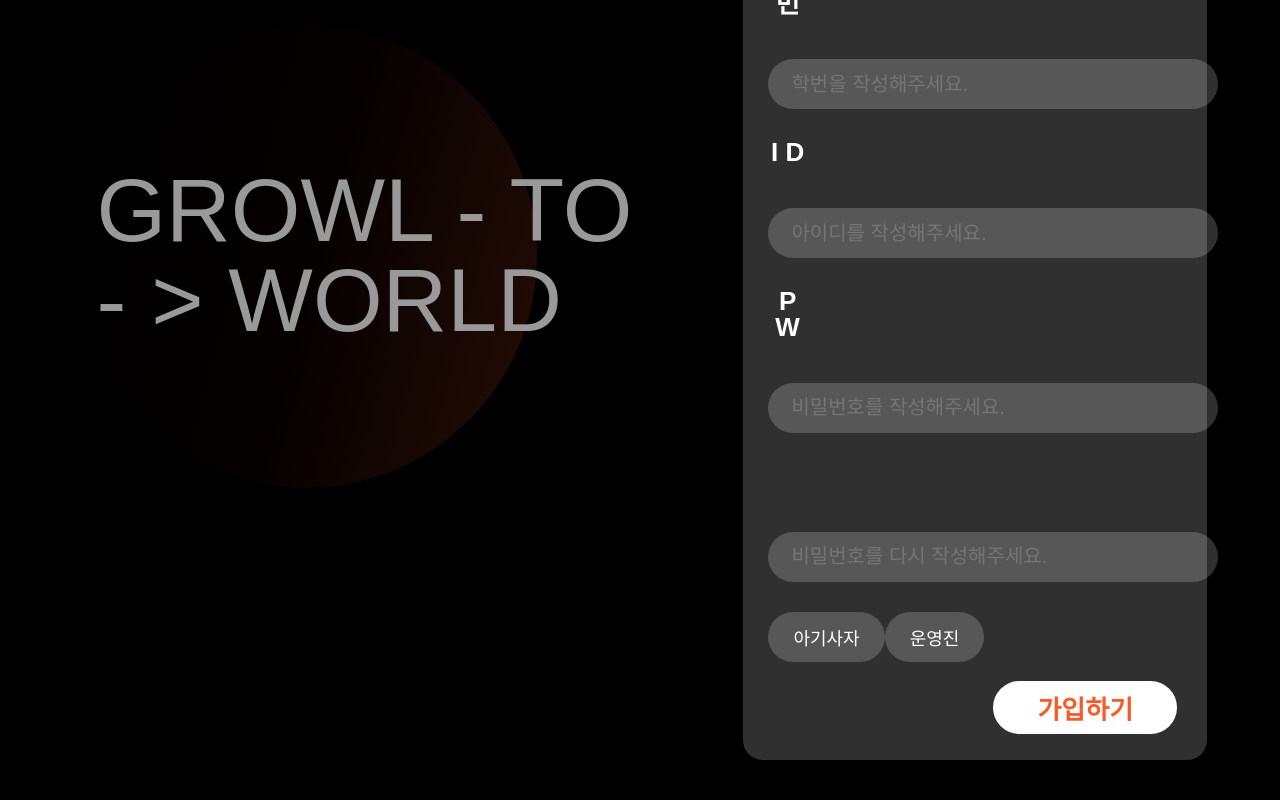
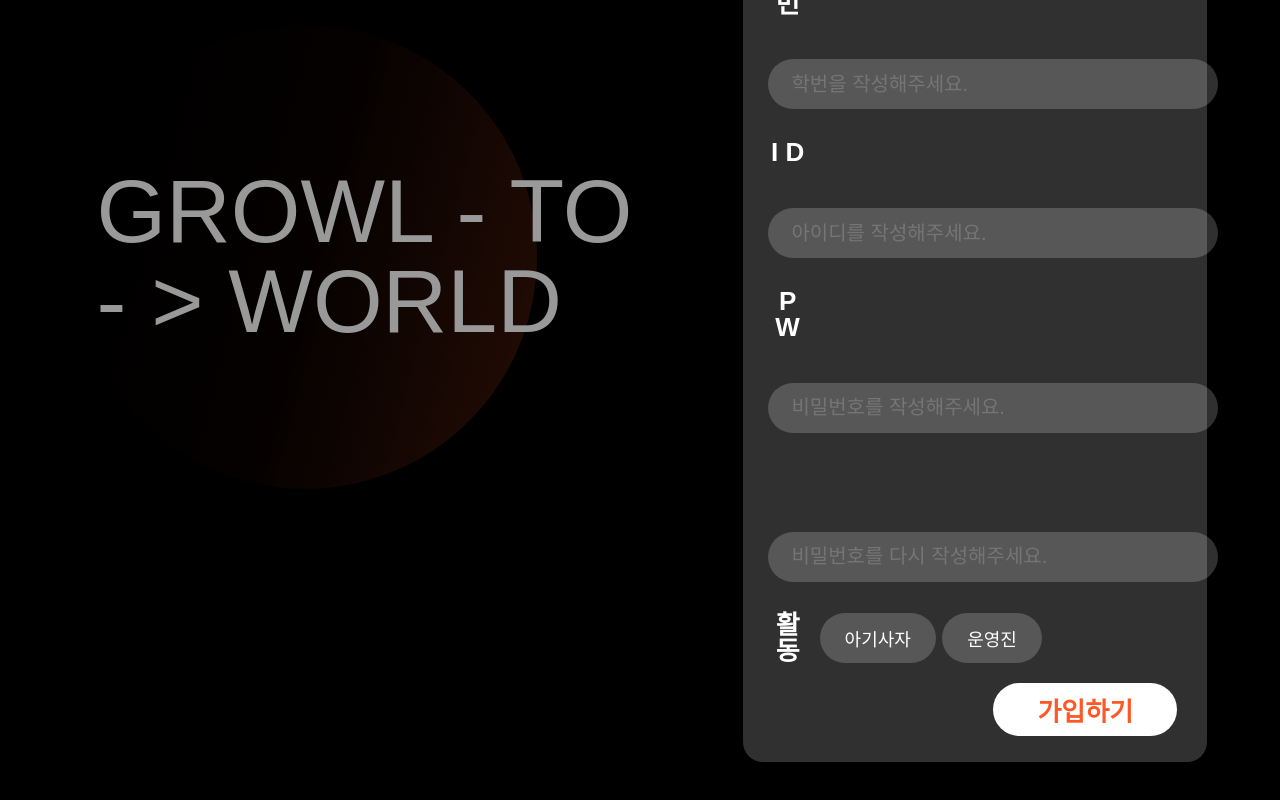
Before and after one commit to likelion12th-hufs-global-team5/team5-FE, a React (Create React App) app in the folder miniproject/: page /joinMembership in a window 1280 px wide. Shown: the part 396-1196 px from the top of the page. Built offline with nearby package versions, Linux system fonts and the light colour scheme; no server answers.

Commit message:
feat:js-cookie 사용해서 main 쿠키 설정 진행

```diff
--- a/miniproject/package.json
+++ b/miniproject/package.json
@@ -17,7 +17,6 @@
     "react-router-dom": "^6.23.0",
     "react-scripts": "5.0.1",
     "styled-components": "^6.1.9",
-    "styled-reset": "^4.5.2",
     "web-vitals": "^2.1.4"
   },
   "scripts": {
--- a/miniproject/src/components/Header.js
+++ b/miniproject/src/components/Header.js
@@ -70,7 +70,7 @@ const UserImg = styled.div`
   background-color: ${({ theme }) => theme.colors.mainColor};
 `;
 
-const LoginBtn = styled.button`
+const LoginButton = styled.button`
   padding: 0.4vw 1.5vw; /* 변경된 값 */
   font-size: ${({ theme }) => theme.fontSize.login};
   color: ${({ theme }) => theme.colors.white};
@@ -86,7 +86,16 @@ const LoginBtn = styled.button`
   }
 `;
 
-const Header = () => {
+// const LoginButton=({isLoggedIn, onLogin, onLogout })=>{
+//   return(
+//     <button
+//       onClick={isLoggedIn?onLogout:onLogin}>
+//       {isLoggedIn?'LOGOUT':'LOGIN'}
+//     </button>
+//   )
+// }
+
+const Header = ({isLoggedIn, onLogin, onLogout}) => {
   return (
     <>
       <Container>
@@ -120,7 +129,10 @@ const Header = () => {
         <User>
           <UserImg />
           <Link to={'/login'}>
-            <LoginBtn>LOGIN</LoginBtn>
+          <LoginButton
+                isLoggedIn={isLoggedIn} onLogin={onLogin} onLogout={onLogout}>
+                {isLoggedIn ? 'LOGOUT':'LOGIN'}
+          </LoginButton>
           </Link>
         </User>
       </Container>
--- /dev/null
+++ b/miniproject/src/cookie/CheckLoginStatus.js
@@ -0,0 +1,14 @@
+import Cookies from 'js-cookie';
+
+function CheckLoginStatus(){
+
+    const isLoggedIn=Cookies.get('isLoggedIn');
+
+    if (isLoggedIn==='true'){
+        console.log('사용자는 로그인 되어 있습니다.')
+    }else{
+        console.log('사용자는 로그인 되어 있지 않습니다.')
+    }
+};
+
+export default CheckLoginStatus;
--- a/miniproject/src/pages/JoinMembership.js
+++ b/miniproject/src/pages/JoinMembership.js
@@ -47,6 +47,13 @@ const JoinContainer=styled.div`
     .empty{
         /* background-color: blue; */
         width: 50%;
+    }
+
+    .position{
+        display: flex;
+        flex-direction: row;
+        flex-wrap: wrap;
+        gap: 2vw;
     }
 `;
 const JoinContainerHeader=styled.div`
@@ -288,7 +295,11 @@ const JoinMembership=()=>{
                                     value={formData.manager}
                                 >운영진</JoinInputPosition>
                             </div> */}
-                            <div onChange={handleInputChange}>
+                            <p>활동</p>
+                            <div
+                                onChange={handleInputChange}
+                                className='position'
+                                >
                                 <JoinInputPosition
                                     type='button'
                                     name='babylion'
--- a/miniproject/src/pages/Login.js
+++ b/miniproject/src/pages/Login.js
@@ -1,5 +1,5 @@
 import React, { useState } from 'react';
-import { Link } from 'react-router-dom';
+import { Link,useNavigate } from 'react-router-dom';
 import styled from 'styled-components';
 
 import LogoCircle from '../components/LogoCircle';
@@ -140,6 +140,8 @@ const ProjectDiv=styled.div`
 `;
 
 const Login=()=>{
+    const navigate=useNavigate();
+
     return(
         <>
             <Container>
@@ -154,7 +156,9 @@ const Login=()=>{
                     <LoginInput placeholder='아이디를 입력해주세요.'/>
                     <p id='inputText'>PW</p>
                     <LoginInput placeholder='비밀번호를 입력해주세요.'/>
-                    <LoginButton>Login</LoginButton>
+                    <LoginButton
+                        onClick={()=>navigate('/')}
+                    >Login</LoginButton>
                     <GotoJoinMembership>
                         회원이 아니신가요?
                         <Link to='/joinMembership' className='textGotoJoin'>
--- a/miniproject/src/pages/Main.js
+++ b/miniproject/src/pages/Main.js
@@ -1,11 +1,14 @@
-import React from 'react';
+import React, { useState } from 'react';
 import styled from 'styled-components';
+import Cookies from 'js-cookie';
 
 import Header from '../components/Header';
 import Footer from '../components/Footer';
 import Circle from '../components/Circle';
 
 import RandomStars from '../components/RandomStars';
+
+import CheckLoginStatus from '../cookie/CheckLoginStatus';
 
 
 const Container=styled.div`
@@ -22,14 +25,27 @@ const Container=styled.div`
 `;
 
 const Main = () => {
+    const [isLoggedIn, setIsLoggedIn]=useState(Cookies.get('isLoggedIn')==='true');
 
+
+    // 로그인 버튼 클릭 시 로그인 상태를 변경하고 쿠키를 설정 -> 이거는 로그인 페이지에서 선언하기
+    const handleLogin=()=>{
+        setIsLoggedIn(true);
+        Cookies.set('isLoggedIn','true');
+    };
+
+    const handleLogout=()=>{
+        setIsLoggedIn(false);
+        Cookies.remove('isLoggedIn');
+    }
     return(
         <>
             <Container>
-                <Header />
+                <Header isLoggedIn={isLoggedIn} onLogin={handleLogin} onLogout={handleLogout}/>
                 <Circle />
                 <Footer />
                 {/* <RandomStars /> */}
+                <CheckLoginStatus />
             </Container>
         </>
     )
```
